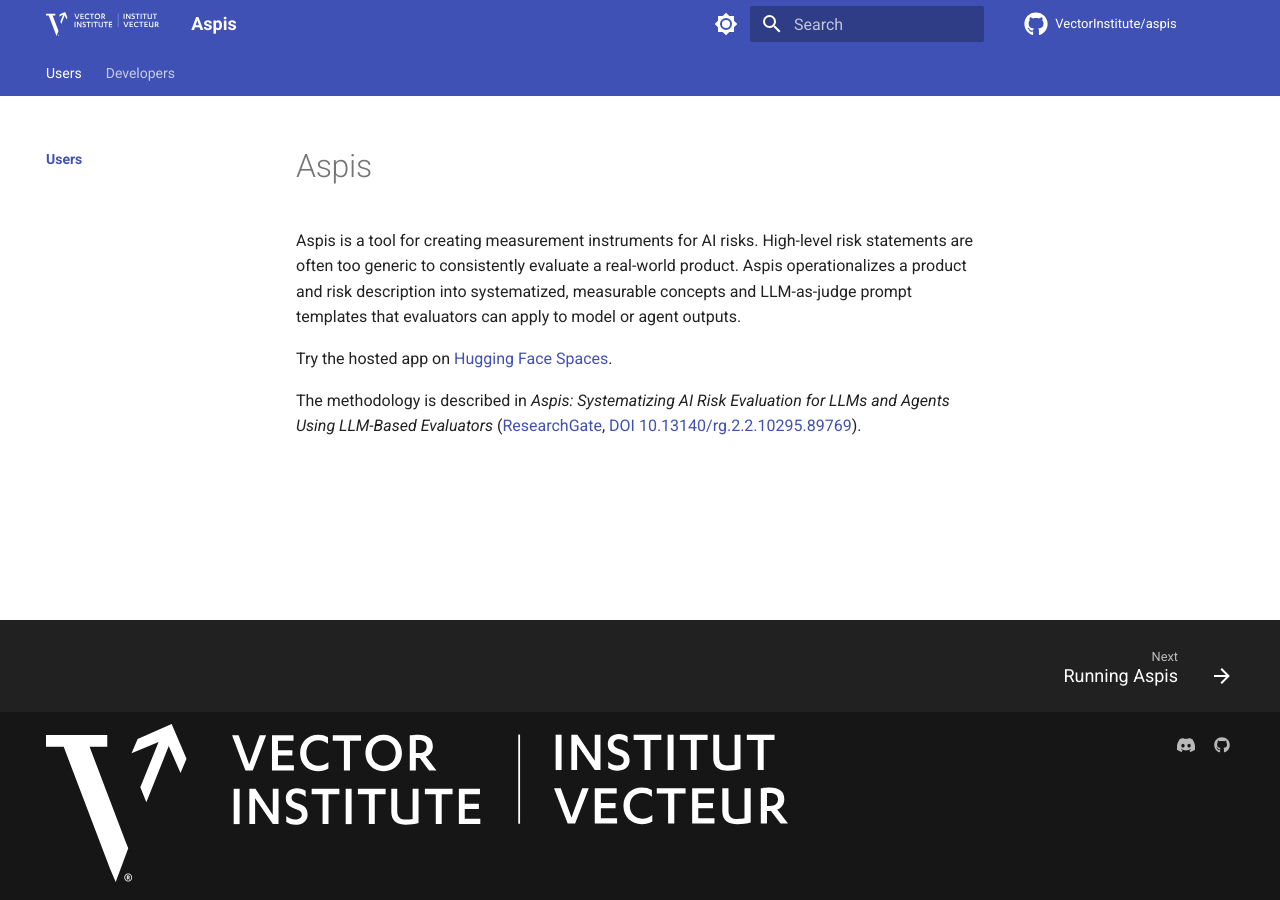
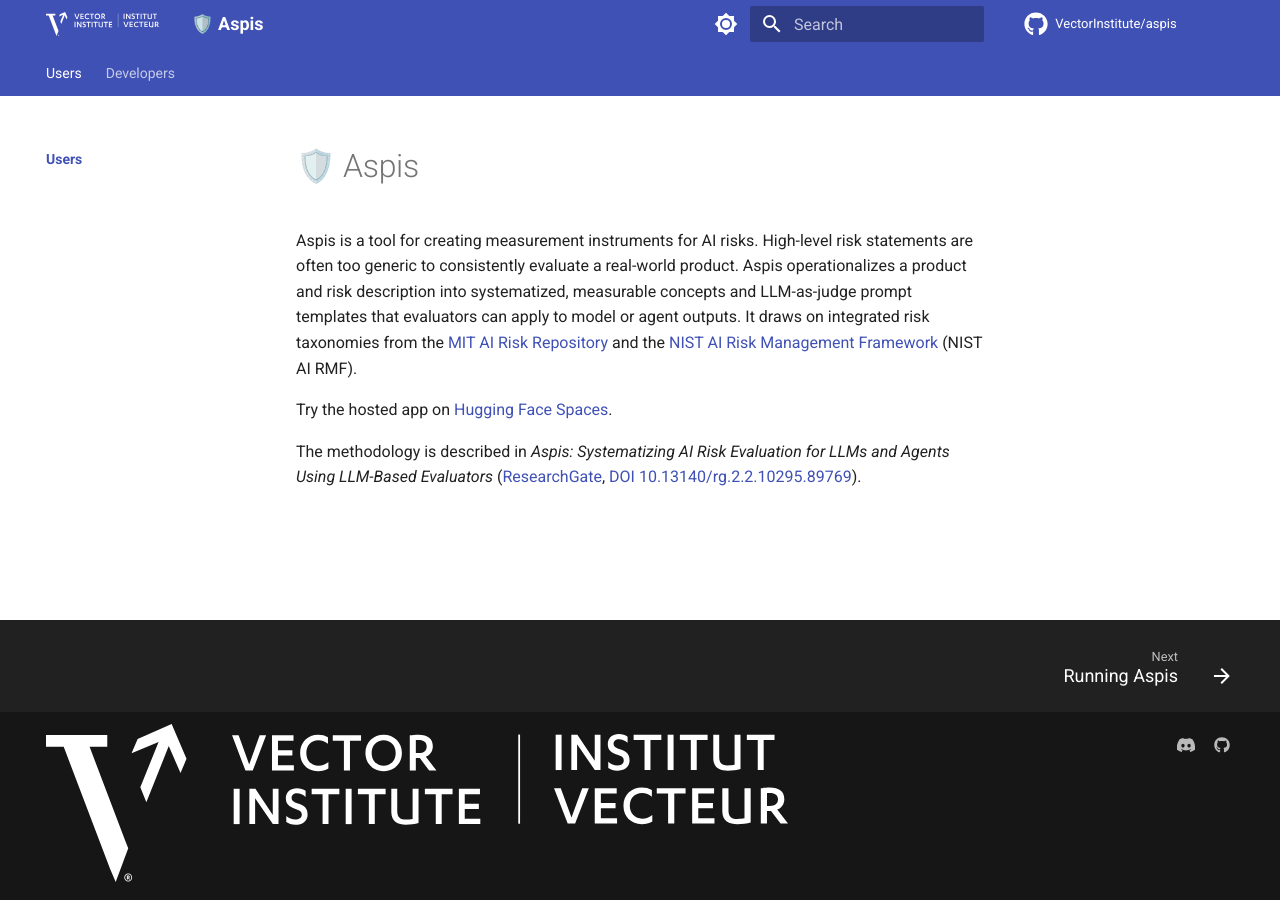
Before and after one commit to VectorInstitute/aspis, an MkDocs documentation site: the page built from docs/index.md, in a window 1280 px wide. Built offline with MkDocs 1.6.1 and Material for MkDocs 9.7.7, drawn with Linux system fonts in a browser that asks for light colours; comment, search, counter and statistics services are not loaded.

Commit message:
Add shield title and MIT/NIST citations on GitHub Pages.
Co-authored-by: Cursor <cursoragent@cursor.com>

```diff
--- a/docs/index.md
+++ b/docs/index.md
@@ -1,10 +1,14 @@
-# Aspis
+# 🛡️ Aspis
 
 Aspis is a tool for creating measurement instruments for AI risks. High-level
 risk statements are often too generic to consistently evaluate a real-world
 product. Aspis operationalizes a product and risk description into
 systematized, measurable concepts and LLM-as-judge prompt templates that
-evaluators can apply to model or agent outputs.
+evaluators can apply to model or agent outputs. It draws on integrated risk
+taxonomies from the
+[MIT AI Risk Repository](https://airisk.mit.edu/) and the
+[NIST AI Risk Management Framework](https://www.nist.gov/itl/ai-risk-management-framework)
+(NIST AI RMF).
 
 Try the hosted app on
 [Hugging Face Spaces](https://huggingface.co/spaces/vector-institute/aspis).
--- a/mkdocs.yml
+++ b/mkdocs.yml
@@ -52,7 +52,7 @@ plugins:
             show_symbol_type_toc: true
 repo_url: https://github.com/VectorInstitute/aspis
 repo_name: VectorInstitute/aspis
-site_name: Aspis
+site_name: 🛡️ Aspis
 theme:
   custom_dir: docs/overrides
   favicon: assets/favicon-48x48.svg
```
Also changed, not shown: README.md (+5 -1 lines).
